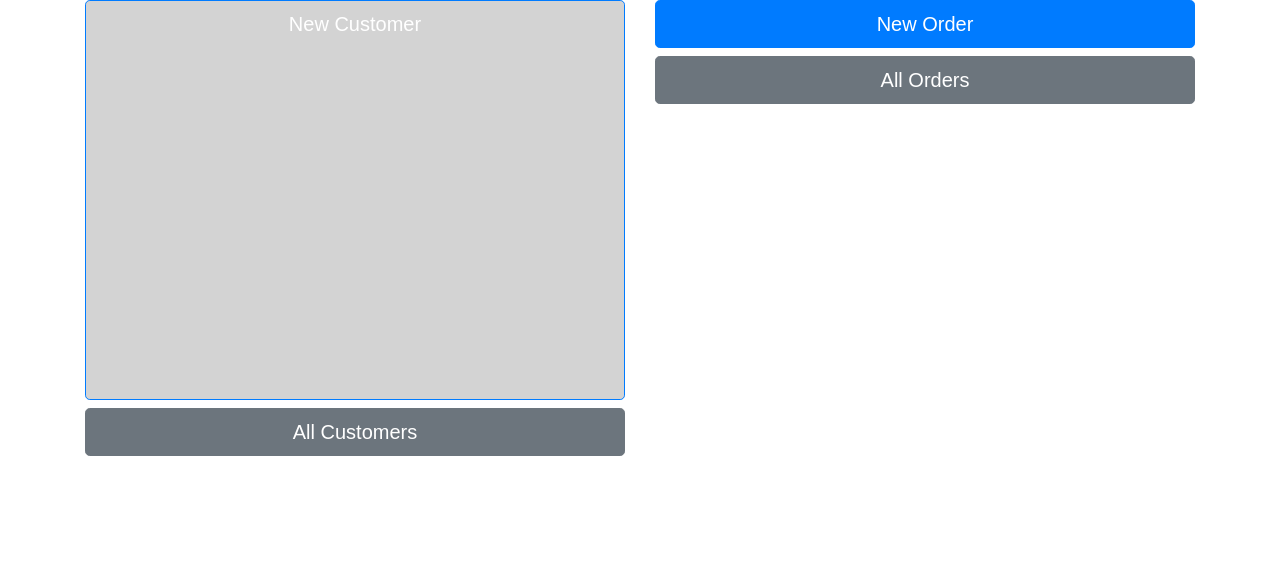
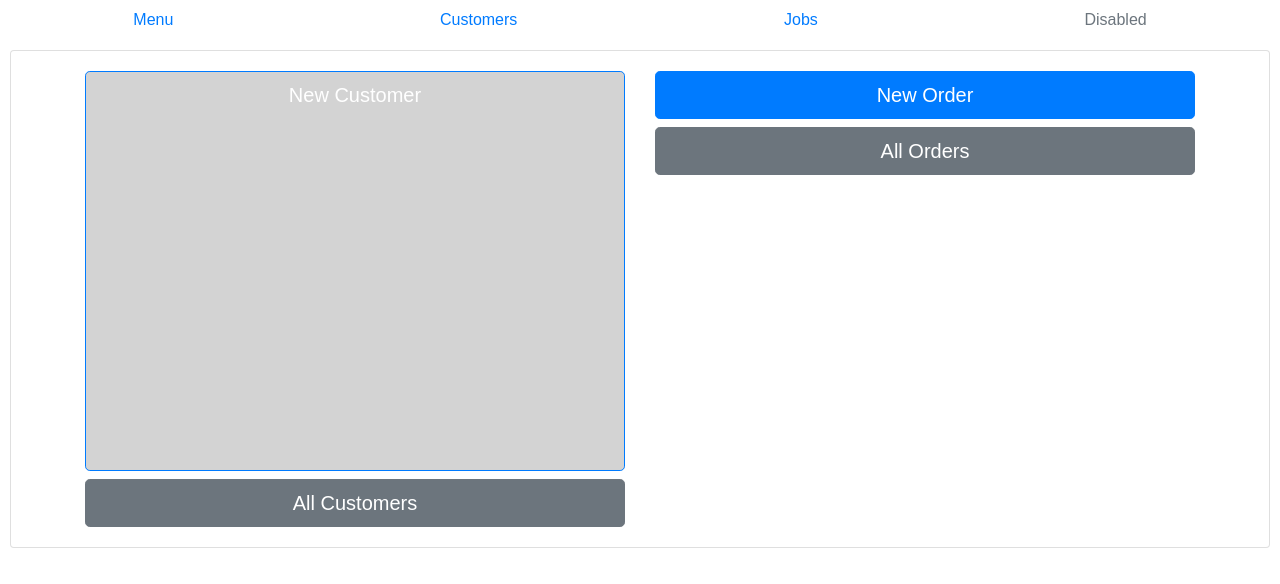
Before and after one commit to lauraaupert/Database, a React (Create React App) app in the folder client/: page / in a window 1280 px wide. Shown: the top 584 px of the page. Built offline with nearby package versions, Linux system fonts and the light colour scheme; the HTML template or start-up script is replaced by a standard one.

Commit message:
App.js: added context provider and nav

```diff
--- a/client/src/App.js
+++ b/client/src/App.js
@@ -9,9 +9,23 @@ import {
   Redirect,
 } from "react-router-dom";
 import NewClient from "./pages/NewClient";
+import NewJob from "./pages/NewJob"
+import Admin from "./pages/Admin";
+import AddProduct from "./pages/AddProduct";
+import Customers from "./pages/Customers";
+import Navigation from "./components/Nav";
+import { Card } from 'react-bootstrap';
+import { CurrCustProvider } from "./utils/currentCustomerContext"
+// import { AllCustomersProvider } from "./utils/allCustomersContex"
+
 
 function App() {
   return (
+    <div>
+      <Navigation />
+      <CurrCustProvider>
+      <Card style={{margin: "10px"}}>
+      <Card.Body>
     <Router>
       <Switch>
           <Route exact path={["/", "/home"]}>
@@ -20,8 +34,29 @@ function App() {
           <Route exact path={["/newcustomer"]}>
             <NewClient />
           </Route>
+          {/* <Route exact path={["/newjob"]}>
+            <NewJob />
+          </Route> */}
+          <Route exact path={["/customers"]}>
+            <Customers />
+          </Route>
+
+          <Route exact path={["/admin"]}>
+            <Admin />
+          </Route>
+          <Route exact path={["/admin/addproduct"]}>
+            <AddProduct />
+          </Route>
+
+
+
       </Switch>
     </Router>
+    </Card.Body>
+    </Card>
+    </CurrCustProvider>
+    {/* // </AllCustomersProvider> */}
+    </div>
   )
 
 }
```
